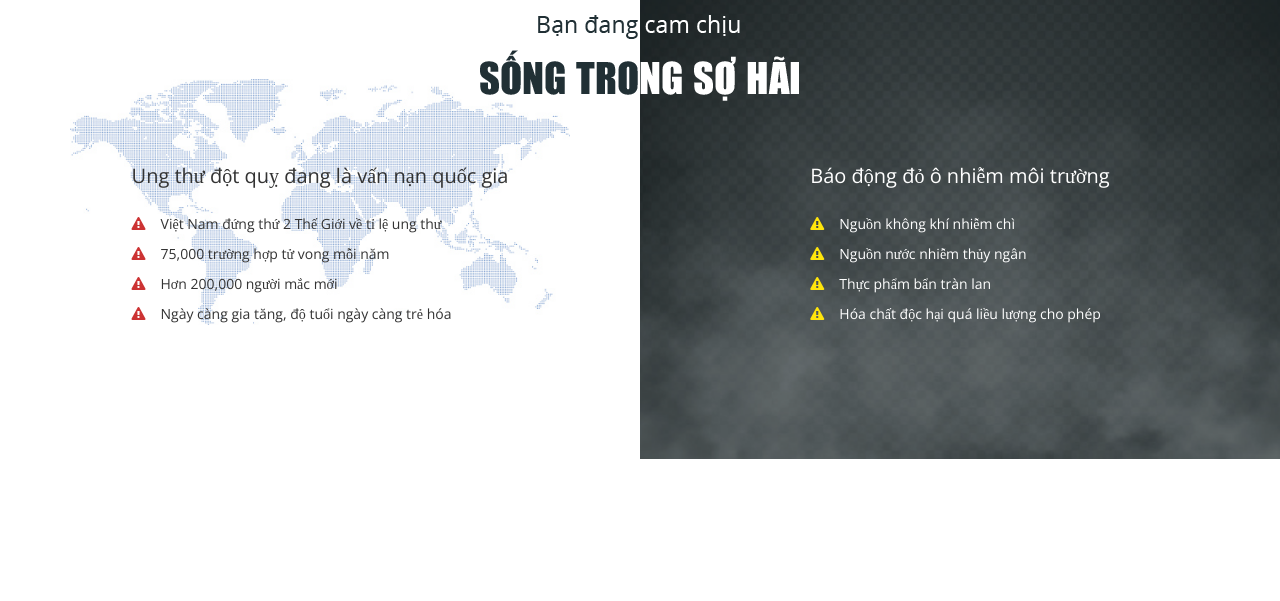
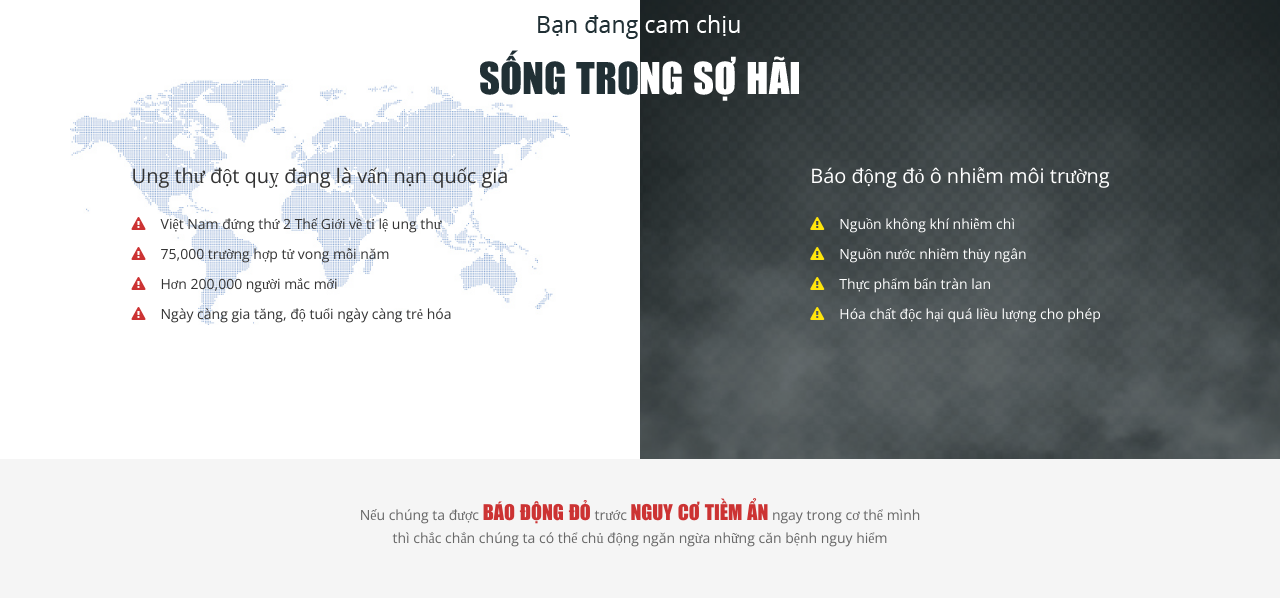
Before and after one commit to technobia/caringbox, a website: page tam-soat-ung-thu-dot-quy.html in a window 1280 px wide. Shown: the part 670-1271 px from the top of the page. Drawn offline with nearby package versions, Linux system fonts and the light colour scheme.

Commit message:
section three

```diff
--- a/assets/scss/_tam-soat-ung-thu-dot-quy.scss
+++ b/assets/scss/_tam-soat-ung-thu-dot-quy.scss
@@ -1,5 +1,7 @@
 $red: #cc3333;
 $yellow: #ffe50c;
+$lightgrey: #f5f5f5;
+$grey: #666666;
 
 body {
   @extend .open-sans;
@@ -103,3 +105,16 @@ body {
     }
   }
 }
+
+#three {
+  background: $lightgrey;
+  padding: 40px 0;
+  text-align: center;
+  color: $grey;
+
+  span {
+    @extend .utm-impact;
+    color: $red;
+    font-size: 20px;
+  }
+}
--- a/tam-soat-ung-thu-dot-quy.html
+++ b/tam-soat-ung-thu-dot-quy.html
@@ -50,5 +50,9 @@
             </div>
         </div>
     </section>
+
+    <section id="three" class="container-fluid">
+        <p>Nếu chúng ta được <span>BÁO ĐỘNG ĐỎ</span> trước <span>NGUY CƠ TIỀM ẨN</span> ngay trong cơ thể mình<br>thì chắc chắn chúng ta có thể chủ động ngăn ngừa những căn bệnh nguy hiểm </p>
+    </section>
 </body>
 </html>
```
Also changed, not shown: assets/css/style.min.css.
